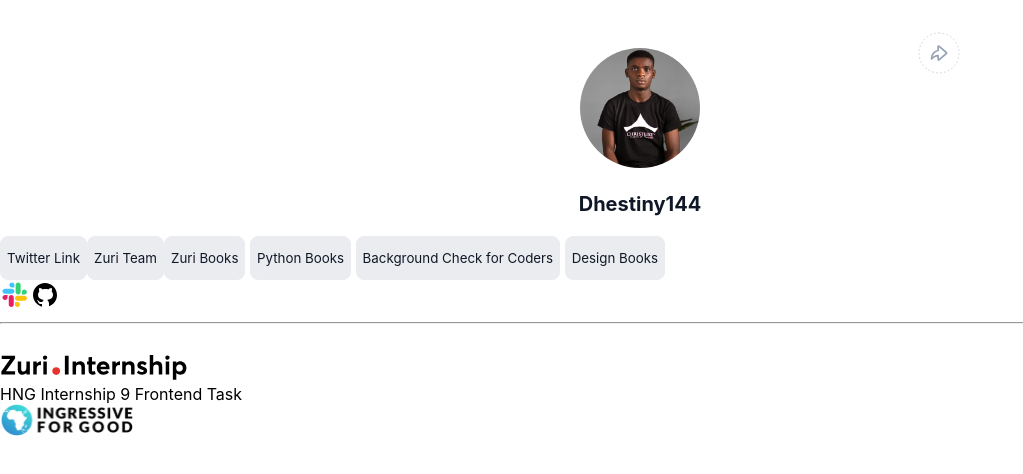
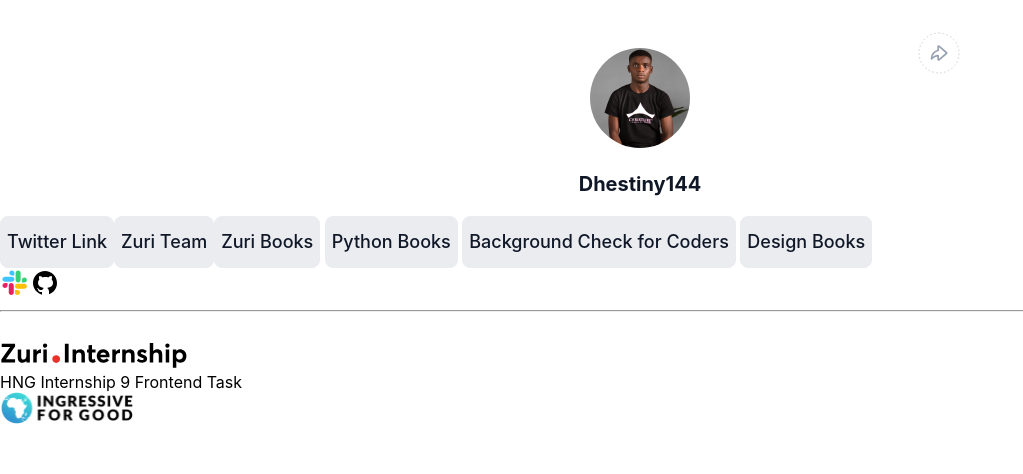
Before and after one commit to jiboladestiny/zuri-task-profile, a React (Create React App) app: page / in a window 1280 px wide. Shown: the top 474 px of the page, without its empty margins (0-1023 px from the left). Built offline with nearby package versions, Linux system fonts and the light colour scheme; the HTML template or start-up script is replaced by a standard one.

Commit message:
add on hover to the profile links

```diff
--- a/src/App.scss
+++ b/src/App.scss
@@ -7,14 +7,14 @@
       margin-top: 3rem;
       text-align: center;
       position: relative;
-      .profile-img{
-        width: 120px;
-        height: 120px;
+      .profile-img {
+        width: 100px;
+        height: 100px;
         border-radius: 50%;
       }
-      .redirect{
+      .redirect {
         position: absolute;
-        right:20rem;
+        right: 20rem;
         top: -1rem;
       }
       p {
@@ -32,17 +32,22 @@
     .profilelink {
       button {
         /* Gray/200 */
-        padding-top:0.8rem ;
-        padding-bottom: 0.8rem;
+        padding-top: 0.9rem;
+        padding-bottom: 0.9rem;
         background: #eaecf0;
         font-family: "Inter";
+        font-style: normal;
+        font-weight: 500;
+        font-size: 18px;
         /* Gray/200 */
         border: 1px solid #eaecf0;
         color: #101828;
         box-shadow: none !important;
         outline: none;
         border-radius: 8px;
-
+        &:hover {
+          background-color: rgb(0, 0, 0,0.15);
+        }
         &:focus {
           outline: none;
           box-shadow: none;
@@ -63,20 +68,16 @@
     margin-top: 1rem;
     margin-bottom: 1rem;
   }
-
-
 }
 
 @media (max-width: 992px) {
-     .redirect{
-        position: absolute;
-        right:1rem !important;
+  .redirect {
+    position: absolute;
+    right: 1rem !important;
+  }
+}
 
-      }
- }
-
-
- .footer{
+.footer {
   padding-bottom: 1rem;
   padding-top: 1rem;
- }
+}
```
